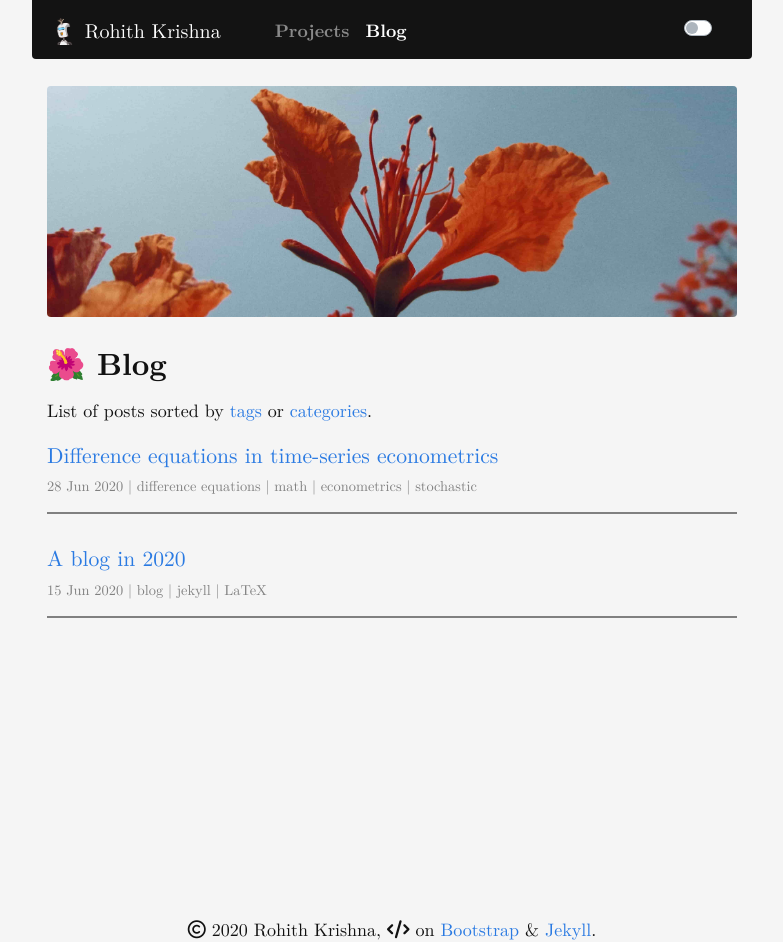
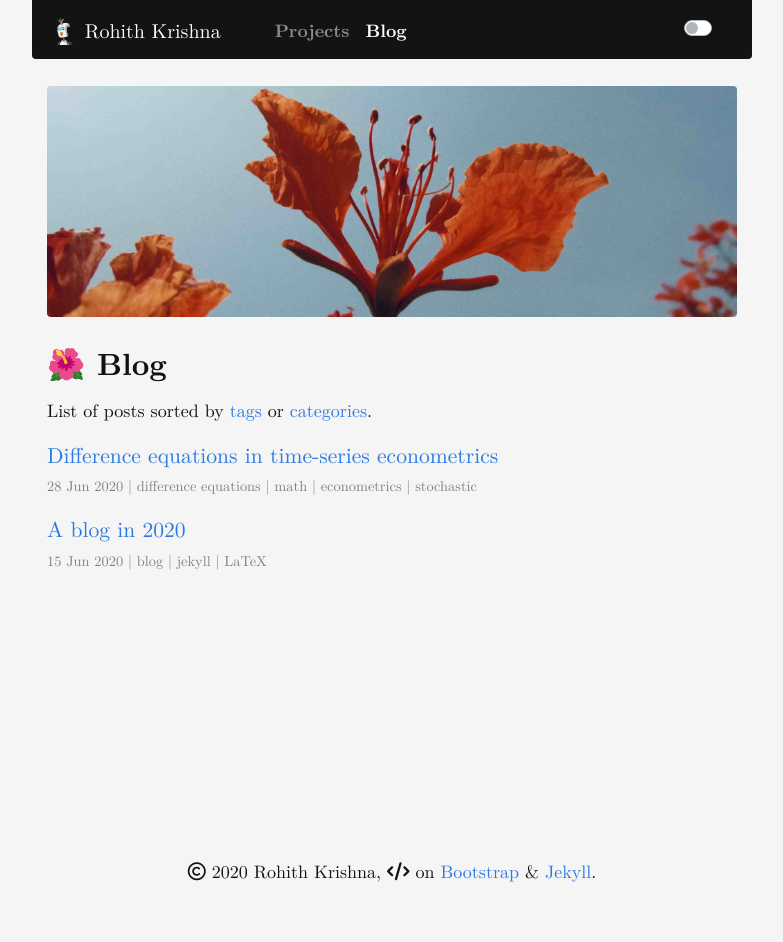
Before and after one commit to rohithmay/rohithmay.github.io, a Jekyll site: the page built from blog/index.html, in a window 1280 px wide. Shown: the whole page, without its empty margins (248-1031 px from the left). Built offline with Jekyll 4.4.1, drawn with Linux system fonts in a browser that asks for light colours; nearby versions of some CDN libraries; a style sheet for code colours, icons or effects is not loaded; after the commit the page ends 900 px from its top, so only the background shows below that.

Commit message:
Update index.html

```diff
--- a/blog/index.html
+++ b/blog/index.html
@@ -31,7 +31,7 @@
 
             <big><b><a href="{{ post.url }}">{{ post.title }}</a></b></big><br/>
               <p style="color:grey;">  <small>  {{ post.date | date_to_string }}  |  {{post.tags | join:' | '}} </small></p>
-                    <hr  style="height:2px;border-width:0;color:gray;background-color:gray" /><br>
+                    <!-- <hr  style="height:2px;border-width:0;color:gray;background-color:gray" /><br> -->
 
                 <!-- {% for tag in post.tags %}
                     {{tag}}
```
